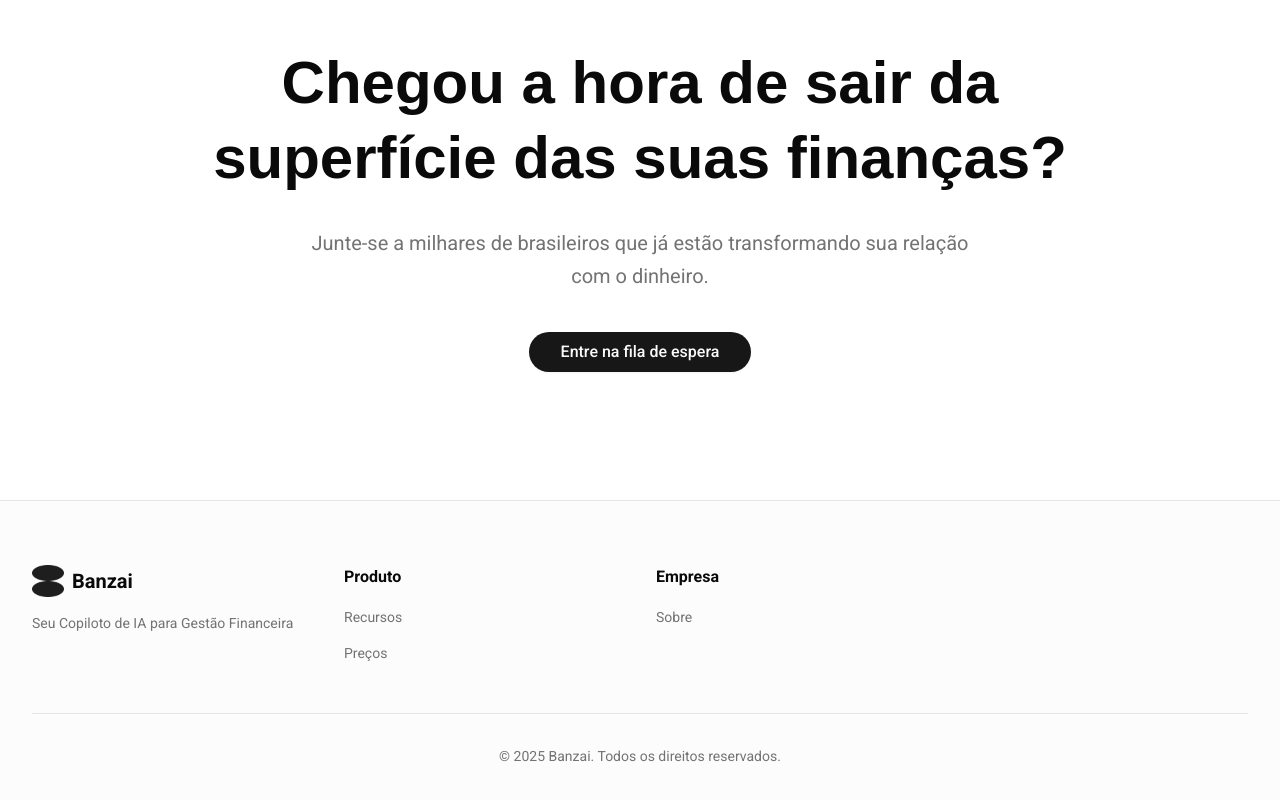
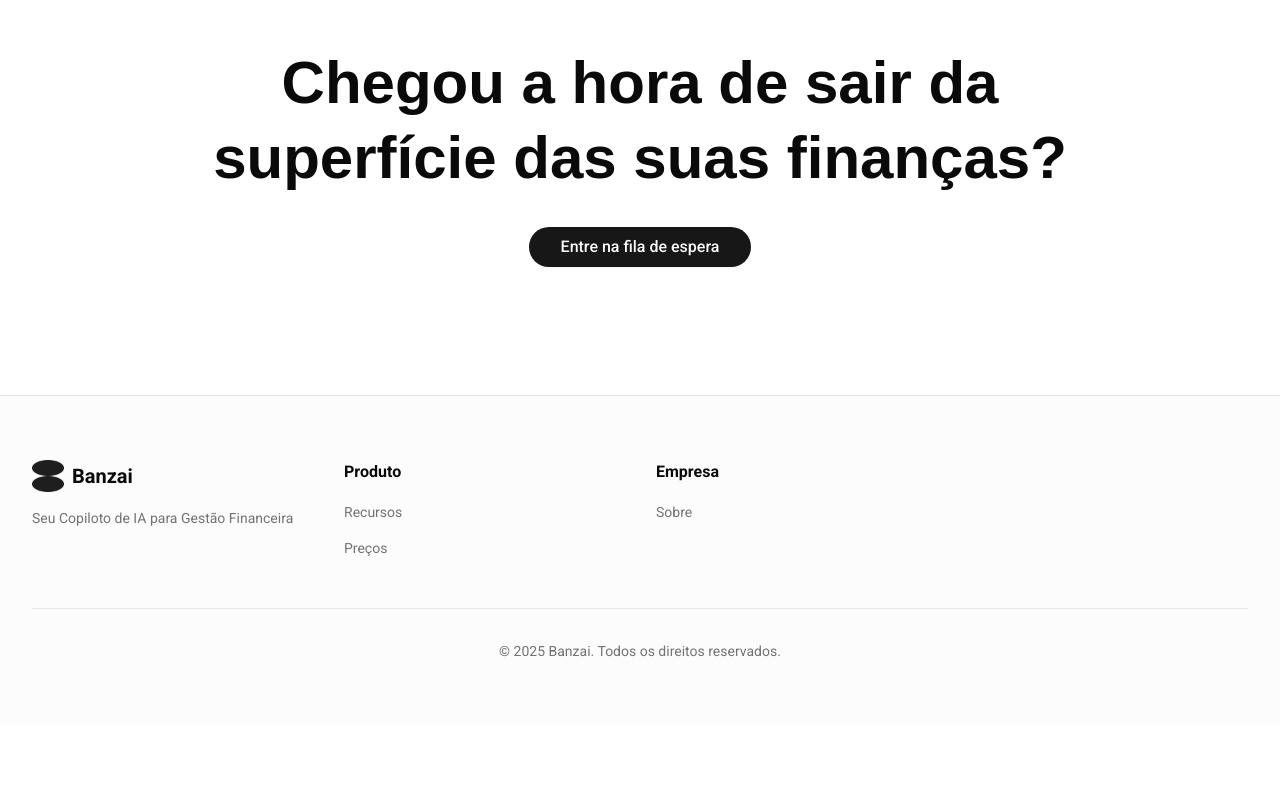
Before and after one commit to banzai-app/banzai-app.github.io, a Next.js app: page / in a window 1280 px wide. Shown: the part 4951-5751 px from the top of the page. After the commit the page ends 5676 px from the top, so only its background shows below. Built offline with nearby package versions, Linux system fonts and the light colour scheme; a web font is replaced by a local one.

Commit message:
fixing texts

```diff
--- a/components/cta-section.tsx
+++ b/components/cta-section.tsx
@@ -8,9 +8,6 @@ export function CTASection() {
           <h2 className="font-heading text-3xl sm:text-4xl lg:text-5xl xl:text-6xl font-semibold leading-tight text-balance mb-6 sm:mb-8">
             Chegou a hora de sair da superfície das suas finanças?
           </h2>
-          <p className="text-lg sm:text-xl text-muted-foreground leading-relaxed mb-8 sm:mb-10 max-w-2xl mx-auto">
-            Junte-se a milhares de brasileiros que já estão transformando sua relação com o dinheiro.
-          </p>
           <div className="flex flex-col sm:flex-row gap-4 justify-center">
             <a href="https://form.typeform.com/to/L6o7dkN9" className="inline-block">
               <Button size="lg" className="rounded-full text-base px-8">
```
